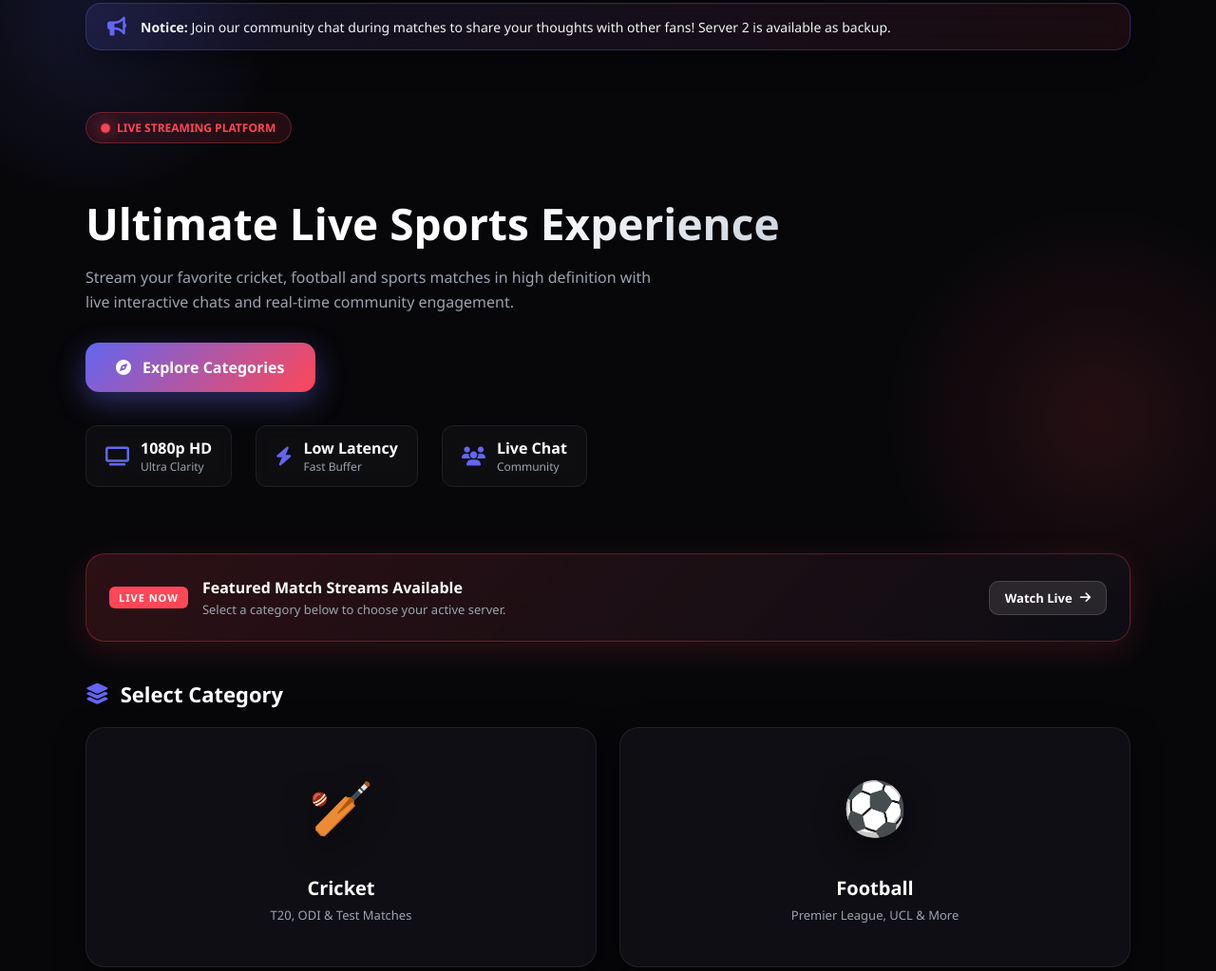
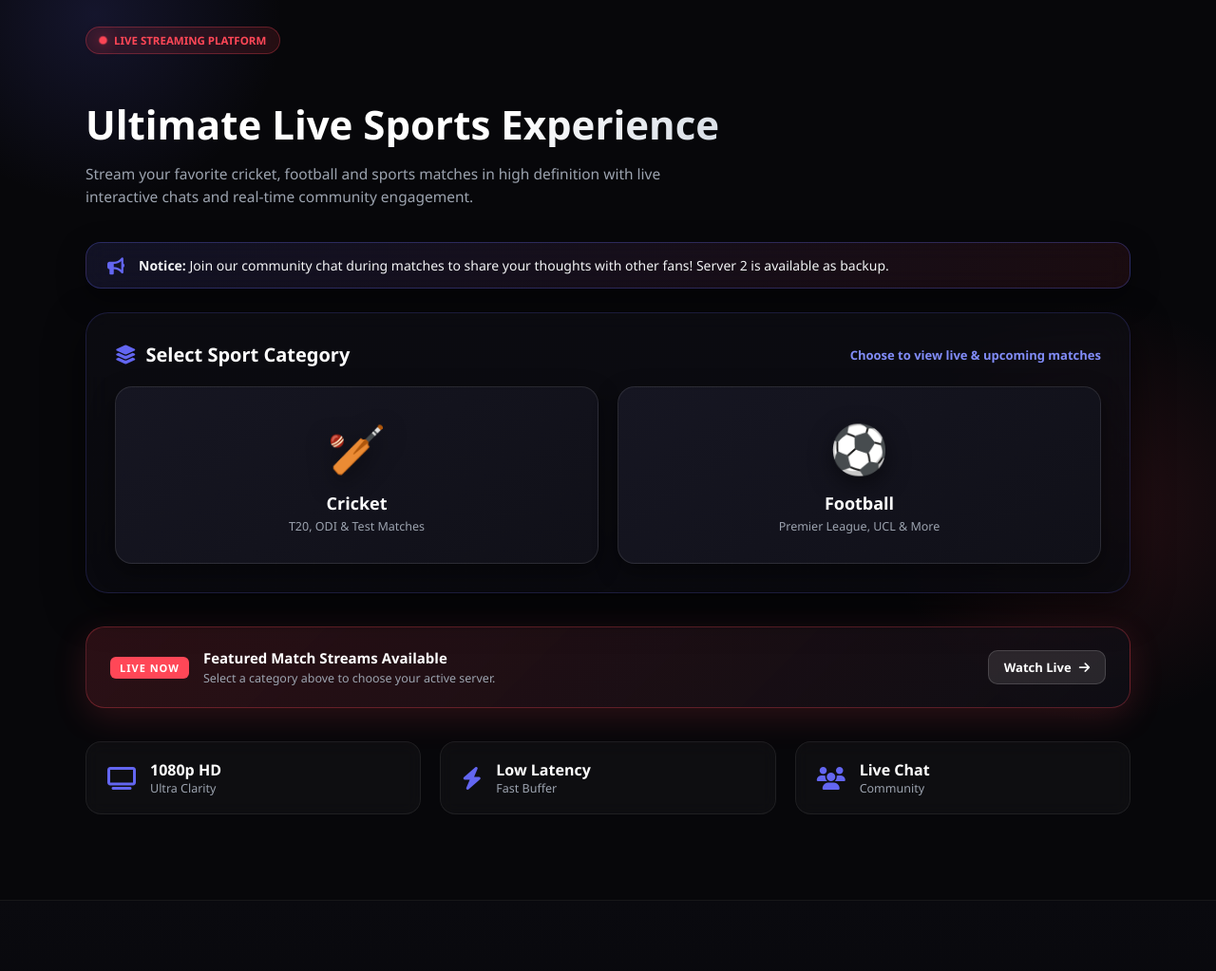
Before and after one commit to yasirurandula84-coder/Live-sports, a website: page public/index.html in a window 1280 px wide. Shown: the part 85-1108 px from the top of the page at 95% size. Drawn offline with Linux system fonts and the light colour scheme.

Commit message:
Update index.html

```diff
--- a/public/index.html
+++ b/public/index.html
@@ -4,11 +4,10 @@
     <meta charset="UTF-8">
     <meta name="viewport" content="width=device-width, initial-scale=1.0">
     <title>StreamX - Ultimate Live Sports Experience</title>
-   <!-- Website Favicon / Google Search Logo (ඔබ ලබාදුන් ලින්ක් එක මෙහි ඇතුළත් කර ඇත) -->
+    <!-- Website Favicon / Google Search Logo -->
     <link rel="icon" type="image/jpeg" href="https://i.ibb.co/ymmmPBWw/1793782216727.jpg">
     <link rel="shortcut icon" type="image/jpeg" href="https://i.ibb.co/ymmmPBWw/1793782216727.jpg">
     <link rel="apple-touch-icon" href="https://i.ibb.co/ymmmPBWw/1793782216727.jpg">
-
 
     <!-- FontAwesome for Icons -->
     <link rel="stylesheet" href="https://cdnjs.cloudflare.com/ajax/libs/font-awesome/6.4.0/css/all.min.css">
@@ -19,7 +18,7 @@
             --accent-color: #ff4757;
             --accent-glow: rgba(255, 71, 87, 0.4);
             --bg-dark: #07070a;
-            --card-bg: rgba(20, 20, 28, 0.6);
+            --card-bg: rgba(20, 20, 28, 0.75);
             --border-color: rgba(255, 255, 255, 0.08);
         }
 
@@ -62,7 +61,7 @@
         }
         .glow-orb-2 {
             position: absolute;
-            top: 300px;
+            top: 400px;
             right: -100px;
             width: 450px;
             height: 450px;
@@ -74,7 +73,7 @@
 
         /* Glassmorphism Navbar */
         .navbar {
-            background: rgba(11, 11, 16, 0.75) !important;
+            background: rgba(11, 11, 16, 0.85) !important;
             backdrop-filter: blur(20px);
             -webkit-backdrop-filter: blur(20px);
             border-bottom: 1px solid var(--border-color);
@@ -148,37 +147,108 @@
             border: 1px solid rgba(99, 102, 241, 0.3);
             padding: 14px 22px;
             border-radius: 16px;
-            margin-bottom: 35px;
+            margin-bottom: 25px;
             display: flex;
             align-items: center;
             gap: 15px;
             font-size: 14px;
             backdrop-filter: blur(12px);
             box-shadow: 0 10px 30px rgba(0, 0, 0, 0.4);
-            animation: slideDown 0.6s cubic-bezier(0.16, 1, 0.3, 1);
         }
 
-        /* Hero Stats Section */
+        /* --- REDESIGNED CATEGORIES SECTION (ඉහළට ගෙන එන ලදී) --- */
+        .categories-section-wrapper {
+            background: linear-gradient(180deg, rgba(15, 15, 22, 0.6) 0%, rgba(10, 10, 15, 0.9) 100%);
+            border: 1px solid rgba(99, 102, 241, 0.2);
+            border-radius: 24px;
+            padding: 30px;
+            margin: 25px 0 35px 0;
+            box-shadow: 0 15px 40px rgba(0, 0, 0, 0.6);
+            backdrop-filter: blur(15px);
+        }
+
+        .categories-grid {
+            display: grid;
+            grid-template-columns: repeat(auto-fit, minmax(240px, 1fr));
+            gap: 20px;
+            margin-top: 20px;
+        }
+
+        .category-card {
+            background: linear-gradient(145deg, #161622, #101018);
+            border: 1px solid rgba(255, 255, 255, 0.1);
+            border-radius: 18px;
+            padding: 30px 20px;
+            text-align: center;
+            text-decoration: none;
+            color: #fff;
+            transition: all 0.4s cubic-bezier(0.16, 1, 0.3, 1);
+            position: relative;
+            overflow: hidden;
+            box-shadow: 0 8px 25px rgba(0,0,0,0.4);
+            display: flex;
+            flex-direction: column;
+            align-items: center;
+            justify-content: center;
+        }
+
+        .category-card::before {
+            content: '';
+            position: absolute;
+            top: 0; left: 0; width: 100%; height: 100%;
+            background: linear-gradient(135deg, rgba(99, 102, 241, 0.25), transparent 70%);
+            opacity: 0;
+            transition: opacity 0.4s ease;
+        }
+
+        .category-card:hover {
+            transform: translateY(-6px) scale(1.02);
+            border-color: var(--primary-color);
+            box-shadow: 0 15px 35px rgba(0, 0, 0, 0.8), 0 0 25px var(--primary-glow);
+        }
+
+        .category-card:hover::before {
+            opacity: 1;
+        }
+
+        .category-card span.emoji-icon {
+            display: inline-block;
+            transition: transform 0.4s cubic-bezier(0.34, 1.56, 0.64, 1);
+            filter: drop-shadow(0 8px 12px rgba(0,0,0,0.5));
+        }
+
+        .category-card:hover span.emoji-icon {
+            transform: scale(1.2) rotate(6deg);
+        }
+
+        /* Hero Stats Section (දැන් categories වලට යටින් පිහිටයි) */
         .hero-stats {
-            display: flex;
-            gap: 25px;
+            display: grid;
+            grid-template-columns: repeat(auto-fit, minmax(220px, 1fr));
+            gap: 20px;
             margin-top: 35px;
-            flex-wrap: wrap;
         }
 
         .stat-card {
             background: rgba(255, 255, 255, 0.03);
             border: 1px solid rgba(255, 255, 255, 0.07);
-            padding: 12px 20px;
-            border-radius: 12px;
+            padding: 18px 22px;
+            border-radius: 16px;
             display: flex;
             align-items: center;
-            gap: 12px;
+            gap: 15px;
             backdrop-filter: blur(8px);
+            transition: all 0.3s ease;
+        }
+
+        .stat-card:hover {
+            border-color: rgba(99, 102, 241, 0.4);
+            background: rgba(255, 255, 255, 0.05);
+            transform: translateY(-3px);
         }
 
         .stat-card i {
-            font-size: 20px;
+            font-size: 24px;
             color: var(--primary-color);
         }
 
@@ -191,17 +261,17 @@
 
         .stat-card div p {
             margin: 0;
-            font-size: 12px;
+            font-size: 12.5px;
             color: #9ca3af;
         }
 
-        /* Live Section Showcase */
+        /* Live Match Banner Showcase */
         .live-showcase {
             background: linear-gradient(135deg, rgba(255, 71, 87, 0.15) 0%, rgba(15, 15, 22, 0.8) 100%);
             border: 1px solid rgba(255, 71, 87, 0.3);
             border-radius: 20px;
-            padding: 24px;
-            margin: 40px 0;
+            padding: 22px 25px;
+            margin: 30px 0;
             display: flex;
             justify-content: space-between;
             align-items: center;
@@ -210,69 +280,17 @@
             box-shadow: 0 10px 35px rgba(255, 71, 87, 0.15);
         }
 
-        /* Modern Category Cards Grid */
-        .categories-grid {
-            display: grid;
-            grid-template-columns: repeat(auto-fit, minmax(260px, 1fr));
-            gap: 24px;
-            margin-top: 20px;
-        }
-
-        .category-card {
-            background: var(--card-bg);
-            border: 1px solid var(--border-color);
-            border-radius: 20px;
-            padding: 45px 20px;
-            text-align: center;
-            text-decoration: none;
-            color: #fff;
-            transition: all 0.4s cubic-bezier(0.16, 1, 0.3, 1);
-            position: relative;
-            overflow: hidden;
-            backdrop-filter: blur(12px);
-            box-shadow: 0 10px 30px rgba(0,0,0,0.5);
-        }
-
-        .category-card::before {
-            content: '';
-            position: absolute;
-            top: 0; left: 0; width: 100%; height: 100%;
-            background: linear-gradient(135deg, rgba(99, 102, 241, 0.2), transparent 70%);
-            opacity: 0;
-            transition: opacity 0.4s ease;
-        }
-
-        .category-card:hover {
-            transform: translateY(-8px) scale(1.02);
-            border-color: rgba(99, 102, 241, 0.6);
-            box-shadow: 0 20px 40px rgba(0, 0, 0, 0.8), 0 0 30px var(--primary-glow);
-        }
-
-        .category-card:hover::before {
-            opacity: 1;
-        }
-
-        .category-card span.emoji-icon {
-            display: inline-block;
-            transition: transform 0.4s cubic-bezier(0.34, 1.56, 0.64, 1);
-            filter: drop-shadow(0 10px 15px rgba(0,0,0,0.5));
-        }
-
-        .category-card:hover span.emoji-icon {
-            transform: scale(1.3) rotate(8deg);
-        }
-
         /* Glowing Hero Button */
         .explore-btn {
             background: linear-gradient(135deg, var(--primary-color), var(--accent-color));
             color: white;
-            padding: 15px 32px;
+            padding: 14px 28px;
             border-radius: 14px;
             text-decoration: none;
             font-weight: 700;
             display: inline-flex;
             align-items: center;
-            gap: 12px;
+            gap: 10px;
             box-shadow: 0 10px 30px var(--primary-glow);
             transition: all 0.3s ease;
             position: relative;
@@ -301,7 +319,7 @@
         .site-footer {
             background: linear-gradient(180deg, #0a0a0f 0%, #030305 100%);
             border-top: 1px solid var(--border-color);
-            margin-top: 80px;
+            margin-top: 70px;
             padding: 60px 20px 30px 20px;
             color: #9ca3af;
         }
@@ -443,11 +461,6 @@
             50% { transform: scale(1.25); opacity: 1; box-shadow: 0 0 15px var(--accent-color); }
             100% { transform: scale(0.95); opacity: 0.8; }
         }
-
-        @keyframes slideDown {
-            from { opacity: 0; transform: translateY(-15px); }
-            to { opacity: 1; transform: translateY(0); }
-        }
     </style>
 </head>
 <body>
@@ -466,27 +479,60 @@
     </nav>
 
     <div class="container" style="max-width: 1100px; margin: 0 auto; padding: 20px;">
+
+        <!-- Hero Section -->
+        <section class="hero" style="padding: 25px 0 10px 0; text-align: left;">
+            <span style="background: rgba(255, 71, 87, 0.12); color: var(--accent-color); padding: 6px 14px; font-size: 11.5px; font-weight: 700; border-radius: 20px; border: 1px solid rgba(255, 71, 87, 0.3); display: inline-flex; align-items: center; gap: 8px; margin-bottom: 15px; backdrop-filter: blur(6px);">
+                <span style="width: 7px; height: 7px; background: var(--accent-color); border-radius: 50%; display: inline-block; animation: pulse 1.5s infinite;"></span> LIVE STREAMING PLATFORM
+            </span>
+            <h1 style="font-size: 42px; font-weight: 800; line-height: 1.15; margin-bottom: 15px; background: linear-gradient(135deg, #ffffff 40%, #94a3b8 100%); -webkit-background-clip: text; -webkit-text-fill-color: transparent;">Ultimate Live Sports Experience</h1>
+            <p style="color: #9ca3af; font-size: 15.5px; max-width: 620px; line-height: 1.6; margin-bottom: 25px;">Stream your favorite cricket, football and sports matches in high definition with live interactive chats and real-time community engagement.</p>
+        </section>
+
         <!-- Announcement Bar -->
         <div class="notice-bar">
-            <i class="fa-solid fa-bullhorn" style="color: var(--primary-color); font-size: 20px;"></i>
+            <i class="fa-solid fa-bullhorn" style="color: var(--primary-color); font-size: 18px;"></i>
             <span><strong>Notice:</strong> Join our community chat during matches to share your thoughts with other fans! Server 2 is available as backup.</span>
         </div>
 
-        <!-- Hero Section -->
-        <section class="hero" style="padding: 30px 0; text-align: left;">
-            <span style="background: rgba(255, 71, 87, 0.12); color: var(--accent-color); padding: 7px 16px; font-size: 12px; font-weight: 700; border-radius: 20px; border: 1px solid rgba(255, 71, 87, 0.3); display: inline-flex; align-items: center; gap: 8px; margin-bottom: 20px; backdrop-filter: blur(6px);">
-                <span style="width: 8px; height: 8px; background: var(--accent-color); border-radius: 50%; display: inline-block; animation: pulse 1.5s infinite;"></span> LIVE STREAMING PLATFORM
-            </span>
-            <h1 style="font-size: 46px; font-weight: 800; line-height: 1.15; margin-bottom: 18px; background: linear-gradient(135deg, #ffffff 40%, #94a3b8 100%); -webkit-background-clip: text; -webkit-text-fill-color: transparent;">Ultimate Live Sports Experience</h1>
-            <p style="color: #9ca3af; font-size: 16px; max-width: 620px; line-height: 1.6;">Stream your favorite cricket, football and sports matches in high definition with live interactive chats and real-time community engagement.</p>
+        <!-- --- 1. CATEGORIES SECTION (දැන් සයිට් එක ලෝඩ් වූ වහාම ඉස්මතු වී පෙනේ) --- -->
+        <div class="categories-section-wrapper" id="categories">
+            <div style="display: flex; justify-content: space-between; align-items: center; flex-wrap: wrap; gap: 10px;">
+                <h2 style="font-size: 20px; font-weight: 700; margin: 0; display: flex; align-items: center; gap: 10px; color: #fff;">
+                    <i class="fa-solid fa-layer-group" style="color: var(--primary-color);"></i> Select Sport Category
+                </h2>
+                <span style="font-size: 13px; color: #818cf8; font-weight: 600;">Choose to view live & upcoming matches</span>
+            </div>
 
-            <div style="margin-top: 30px; display: flex; gap: 15px; align-items: center; flex-wrap: wrap;">
-                <a href="#categories" class="explore-btn">
-                    <i class="fa-solid fa-compass"></i> Explore Categories
+            <div class="categories-grid">
+                <a href="category.html?cat=cricket" class="category-card">
+                    <span class="emoji-icon" style="font-size: 50px; margin-bottom: 12px;">🏏</span>
+                    <h3 style="font-size: 18px; font-weight: 700; margin: 0 0 4px 0; color: #fff;">Cricket</h3>
+                    <p style="color: #9ca3af; font-size: 12.5px; margin: 0;">T20, ODI & Test Matches</p>
+                </a>
+                <a href="category.html?cat=football" class="category-card">
+                    <span class="emoji-icon" style="font-size: 50px; margin-bottom: 12px;">⚽</span>
+                    <h3 style="font-size: 18px; font-weight: 700; margin: 0 0 4px 0; color: #fff;">Football</h3>
+                    <p style="color: #9ca3af; font-size: 12.5px; margin: 0;">Premier League, UCL & More</p>
+                </a>
+            </div>
+        </div>
+
+        <!-- Live Match Banner Showcase -->
+        <div class="live-showcase">
+            <div style="display: flex; align-items: center; gap: 15px;">
+                <span style="background: var(--accent-color); color: #fff; font-size: 11px; font-weight: 800; padding: 4px 10px; border-radius: 6px; letter-spacing: 1px;">LIVE NOW</span>
+                <div>
+                    <h4 style="margin: 0; color: #fff; font-size: 15px; font-weight: 700;">Featured Match Streams Available</h4>
+                    <p style="margin: 3px 0 0 0; color: #9ca3af; font-size: 12.5px;">Select a category above to choose your active server.</p>
+                </div>
+            </div>
+            <a href="#categories" style="color: #fff; text-decoration: none; font-size: 13px; font-weight: 700; display: flex; align-items: center; gap: 8px; background: rgba(255, 255, 255, 0.1); padding: 8px 16px; border-radius: 10px; border: 1px solid rgba(255, 255, 255, 0.15);">
+                Watch Live <i class="fa-solid fa-arrow-right"></i>
             </a>
         </div>
 
-            <!-- Stats Bar (New Addition) -->
+        <!-- --- 2. STATS SECTION (දැන් categories වලට යටින් පිහිටයි) --- -->
         <div class="hero-stats">
             <div class="stat-card">
                 <i class="fa-solid fa-tv"></i>
@@ -510,39 +556,7 @@
                 </div>
             </div>
         </div>
-        </section>
 
-        <!-- Live Match Banner Showcase (New Addition) -->
-        <div class="live-showcase">
-            <div style="display: flex; align-items: center; gap: 15px;">
-                <span style="background: var(--accent-color); color: #fff; font-size: 11px; font-weight: 800; padding: 4px 10px; border-radius: 6px; letter-spacing: 1px;">LIVE NOW</span>
-                <div>
-                    <h4 style="margin: 0; color: #fff; font-size: 16px; font-weight: 700;">Featured Match Streams Available</h4>
-                    <p style="margin: 3px 0 0 0; color: #9ca3af; font-size: 13px;">Select a category below to choose your active server.</p>
-                </div>
-            </div>
-            <a href="#categories" style="color: #fff; text-decoration: none; font-size: 13px; font-weight: 700; display: flex; align-items: center; gap: 8px; background: rgba(255, 255, 255, 0.1); padding: 8px 16px; border-radius: 10px; border: 1px solid rgba(255, 255, 255, 0.15);">
-                Watch Live <i class="fa-solid fa-arrow-right"></i>
-            </a>
-        </div>
-
-        <!-- Categories Section -->
-        <h2 class="section-title" id="categories" style="font-size: 22px; font-weight: 700; margin: 40px 0 20px 0; display: flex; align-items: center; gap: 12px; color: #fff;">
-            <i class="fa-solid fa-layer-group" style="color: var(--primary-color);"></i> Select Category
-        </h2>
-
-        <div class="categories-grid">
-            <a href="category.html?cat=cricket" class="category-card">
-                <span class="emoji-icon" style="font-size: 55px; margin-bottom: 15px;">🏏</span>
-                <h3 style="font-size: 20px; font-weight: 700; margin-bottom: 6px; color: #fff;">Cricket</h3>
-                <p style="color: #9ca3af; font-size: 13px; margin: 0;">T20, ODI & Test Matches</p>
-            </a>
-            <a href="category.html?cat=football" class="category-card">
-                <span class="emoji-icon" style="font-size: 55px; margin-bottom: 15px;">⚽</span>
-                <h3 style="font-size: 20px; font-weight: 700; margin-bottom: 6px; color: #fff;">Football</h3>
-                <p style="color: #9ca3af; font-size: 13px; margin: 0;">Premier League, UCL & More</p>
-            </a>
-        </div>
     </div>
 
     <!-- Footer -->
```
Lines whose indentation alone changed are shown as unchanged.
